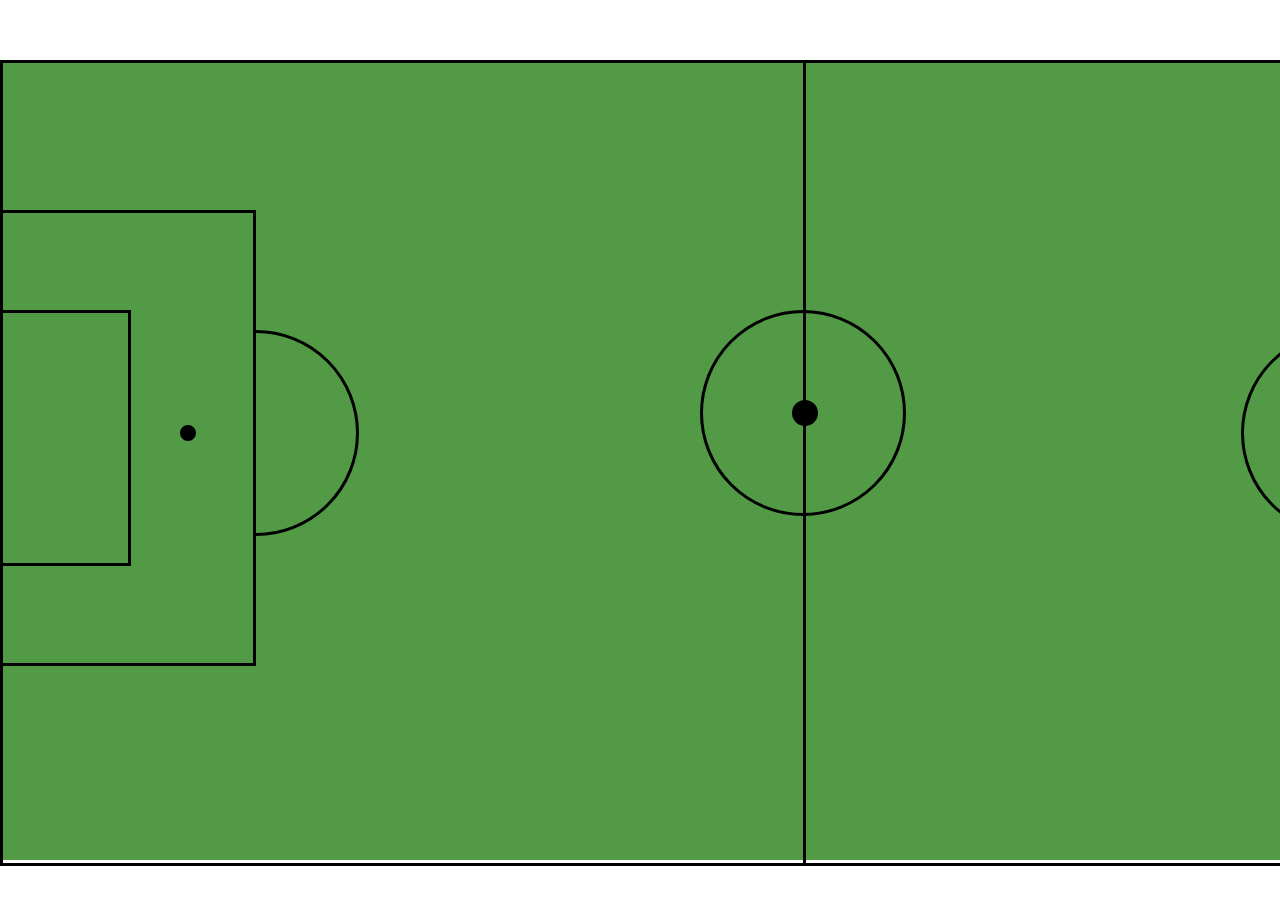
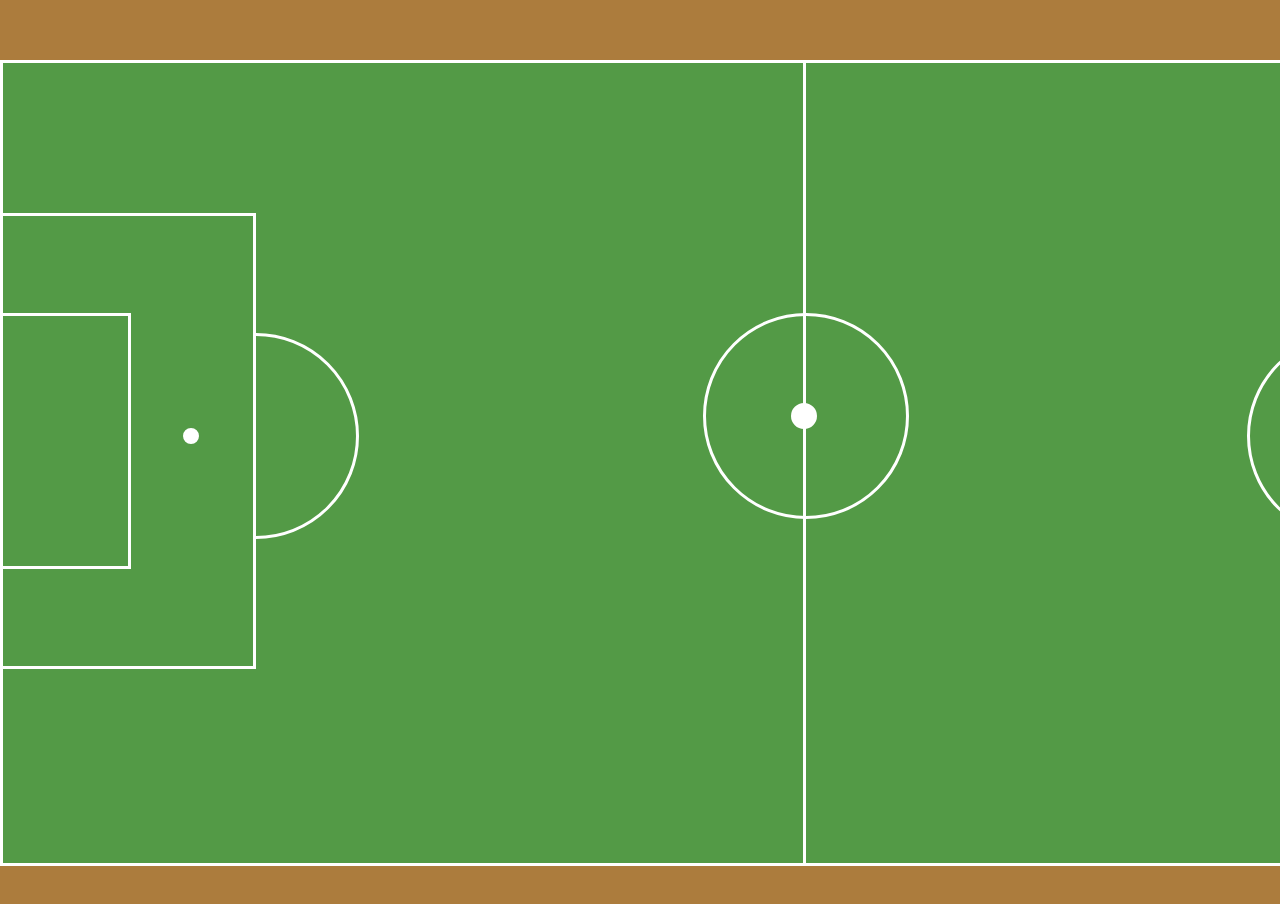
Before and after one commit to christiangv92/football-field, a plain HTML site: page index.html in a window 1280 px wide. Shown: the top 904 px of the page. Drawn offline with Linux system fonts and the light colour scheme.

Commit message:
adjusting positions and changing colors

```diff
--- a/index.html
+++ b/index.html
@@ -5,12 +5,11 @@
     <meta http-equiv="X-UA-Compatible" content="IE=edge">
     <meta name="viewport" content="width=device-width, initial-scale=1.0">
     <link rel="stylesheet" href="./styles.css">
-    <title>Football Field CSS</title>
+    <title>Football Field in CSS</title>
 </head>
 <body>
     <div class="container">
 
-        <div class="line"></div>
         <div class="goal-left"></div>
         <div class="goal-right"></div>
         <div class="area-left"></div>
--- a/styles.css
+++ b/styles.css
@@ -3,33 +3,24 @@
     padding: 0;
 }
 
-body{
-
+body {
+    background-color: #ac7c3d;
 }
 .container {
     width: 1600px;
     height: 800px;
     padding: 0;
     margin: 60px auto;
-    background-color: #539A46;
+    background-color: #539a46;
     position: relative;
-}
-
-.line {
-    width: 1600px;
-    height: 800px;
-    border: 3px solid #000000;
-    position: absolute;
-    left: 0px;
-    right: 0px;
-    top: 0px;
-    bottom: 0px;
+    border: 3px solid #ffffff;
 }
 
 .goal-left {
     width: 125px;
     height: 250px;
-    border: 3px solid #000000;
+    border: 3px solid #ffffff;
+    border-left: none;
     position: absolute;
     left: 0px;
     top: 250px;
@@ -38,7 +29,8 @@ body{
 .goal-right {
     width: 125px;
     height: 250px;
-    border: 3px solid #000000;
+    border: 3px solid #ffffff;
+    border-right: none;
     position: absolute;
     right: 0px;
     top: 250px;
@@ -47,7 +39,8 @@ body{
 .area-right {
     width: 250px;
     height: 450px;
-    border: 3px solid #000000;
+    border: 3px solid #ffffff;
+    border-right: none;
     position: absolute;
     right: 0px;
     top: 150px;
@@ -56,7 +49,8 @@ body{
 .area-left {
     width: 250px;
     height: 450px;
-    border: 3px solid #000000;
+    border: 3px solid #ffffff;
+    border-left: none;
     position: absolute;
     left:0px;
     right: 0px;
@@ -66,15 +60,14 @@ body{
 .mid-line {
     width: 800px;
     height: 800px;
-    border: 3px solid #000000;
-    border-bottom: 0px;
+    border-right: 3px solid #ffffff;
     position: absolute;
 }
 
 .mid-circle {
     width: 200px;
     height: 200px;
-    border: 3px solid #000000;
+    border: 3px solid #ffffff;
     position: absolute;
     top: 250px;
     left: 700px;
@@ -84,54 +77,54 @@ body{
 .mid-spot {
     width: 20px;
     height: 20px;
-    border: 3px solid #000000;
+    border: 3px solid #ffffff;
     position: absolute;
     top: 340px;
-    left: 792px;
+    left: 788px;
     border-radius: 50%;
-    background-color: #000000;
+    background-color: #ffffff;
 }
 
 .p-spot-left {
     width: 10px;
     height: 10px;
-    border: 3px solid #000000;
+    border: 3px solid #ffffff;
     position: absolute;
     top: 365px;
     left: 180px;
     border-radius: 50%;
-    background-color: #000000;
+    background-color: #ffffff;
 }
 
 .p-spot-right {
     width: 10px;
     height: 10px;
-    border: 3px solid #000000;
+    border: 3px solid #ffffff;
     position: absolute;
     top: 365px;
     right: 180px;
     border-radius: 50%;
-    background-color: #000000;
+    background-color: #ffffff;
 }
 
 .half-circle-left {
     height: 100px;
     width: 200px;
-    border: 3px solid #000000;
+    border: 3px solid #ffffff;
     position: absolute;
     border-radius: 0px 0px 150px 150px;
     transform: rotate(-90deg);
     top: 320px;
-    left: 203px;
+    left: 200px;
 }
 
 .half-circle-right {
     height: 100px;
     width: 200px;
-    border: 3px solid #000000;
+    border: 3px solid #ffffff;
     position: absolute;
     border-radius: 0px 0px 150px 150px;
     transform: rotate(90deg);
     top: 320px;
-    right: 203px;
+    right: 200px;
 }
```
